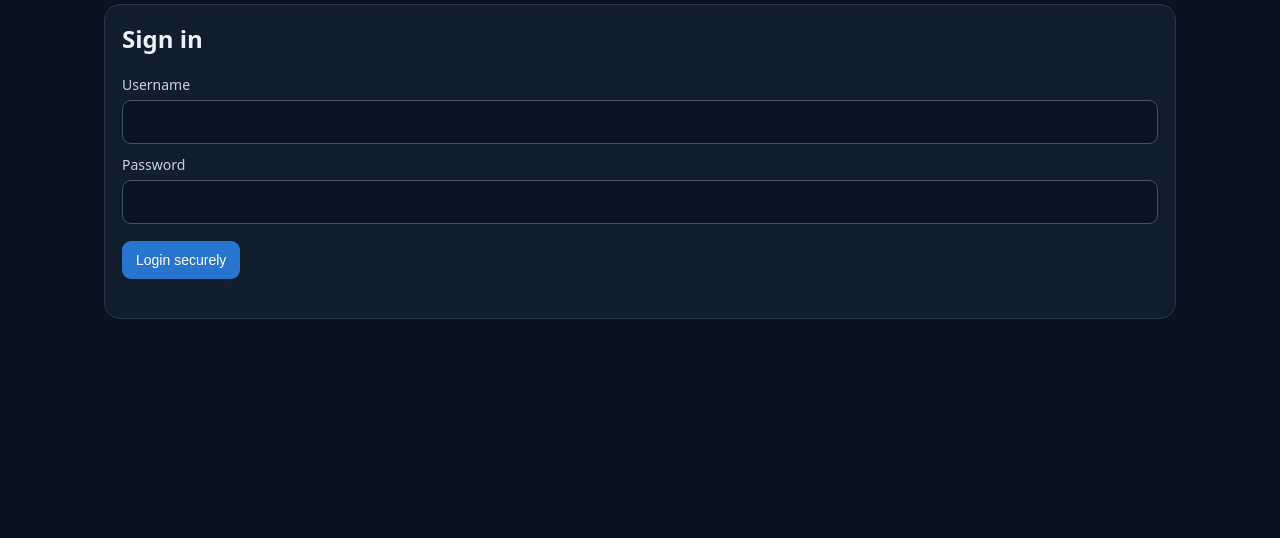
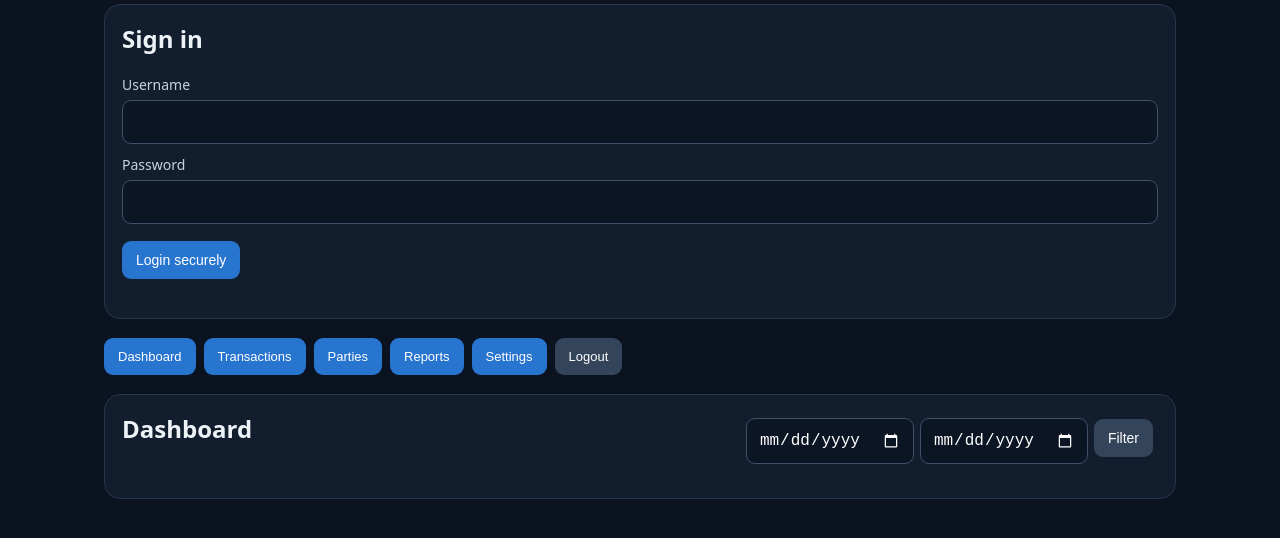
Before and after one commit to namanarorabiz/accounts-erp-forex, a plain HTML site: page public/index.html in a window 1280 px wide. Shown: the part 110-648 px from the top of the page. Drawn offline with Linux system fonts and the light colour scheme.

Commit message:
Update index.html

```diff
--- a/public/index.html
+++ b/public/index.html
@@ -1,7 +1,7 @@
 <!doctype html><html lang="en"><head><meta charset="utf-8"><meta name="viewport" content="width=device-width,initial-scale=1,viewport-fit=cover"><meta name="theme-color" content="#101827"><link rel="manifest" href="/manifest.json"><link rel="stylesheet" href="/styles.css"><title>Accounts ERP Forex</title></head><body>
 <main class="wrap"><header><div><small>PRIVATE FINANCE WORKSPACE</small><h1>Accounts ERP Forex</h1></div><span id="role" class="pill"></span></header>
 <section id="login" class="panel"><h2>Sign in</h2><form id="loginForm"><label>Username<input id="username" autocomplete="username" required></label><label>Password<input id="password" type="password" autocomplete="current-password" required></label><button>Login securely</button></form><p id="loginMsg" class="muted"></p></section>
-<section id="app" hidden><nav><button data-tab="dashboard">Dashboard</button><button data-tab="transactions">Transactions</button><button data-tab="parties">Parties</button><button data-tab="reports">Reports</button><button data-tab="settings">Settings</button><button id="logout" class="secondary">Logout</button></nav>
+<section id="app" ><nav><button data-tab="dashboard">Dashboard</button><button data-tab="transactions">Transactions</button><button data-tab="parties">Parties</button><button data-tab="reports">Reports</button><button data-tab="settings">Settings</button><button id="logout" class="secondary">Logout</button></nav>
 <div id="ownerView" hidden class="panel"><label>Private owner control — client records are read-only<select id="view"><option value="self">My records</option><option value="client">Client records (read only)</option></select></label></div>
 <section id="dashboard" class="panel"><div class="sectionhead"><h2>Dashboard</h2><div class="filters"><input id="fromDate" type="date"><input id="toDate" type="date"><button id="applyDates" class="secondary">Filter</button></div></div><div id="stats" class="stats"></div><p id="dashNote" class="muted"></p></section>
 <section id="transactions" class="panel" hidden><h2>Transactions</h2><form id="txForm" class="gridform"><label>Date<input id="txDate" type="date" required></label><label>Party<input id="partyName" list="partyOptions" placeholder="Walk-in" required><datalist id="partyOptions"></datalist></label><label>Type<select id="kind"><option value="buy">Buy foreign currency</option><option value="sell">Sell foreign currency</option><option value="income">Other income</option><option value="expense">Expense</option><option value="adjustment_in">Adjustment in</option><option value="adjustment_out">Adjustment out</option></select></label><label>INR amount<input id="inr" type="number" min="0.01" step="0.01" required></label><label>Foreign currency<input id="currency" placeholder="USD / EUR / GBP"></label><label>Foreign amount<input id="foreign" type="number" min="0" step="0.0001"></label><label>Exchange rate<input id="rate" type="number" min="0" step="0.0001"></label><label>Reference<input id="reference" placeholder="Invoice / deal no."></label><label class="wide">Notes<input id="notes"></label><button id="saveTx">Save transaction</button></form><div class="tablewrap"><table><thead><tr><th>Date</th><th>Party</th><th>Type</th><th>INR</th><th>Currency</th><th>Foreign amount</th><th>Action</th></tr></thead><tbody id="txRows"></tbody></table></div></section>
```
